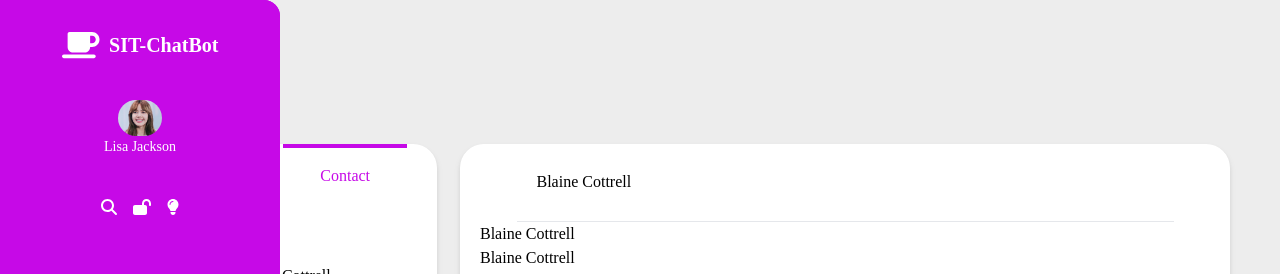
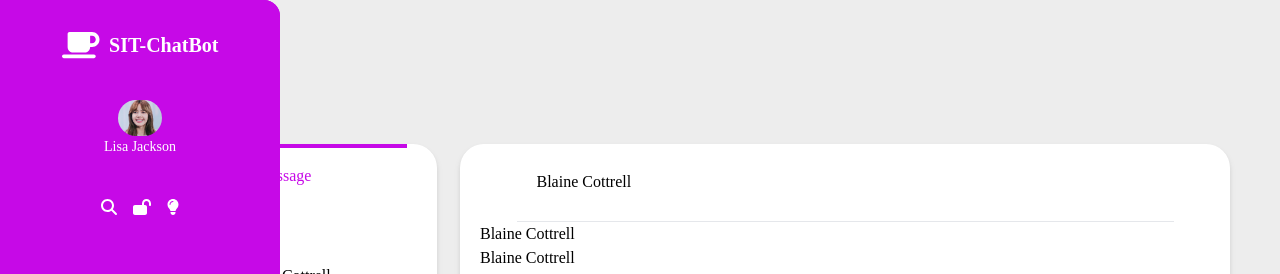
Before and after one commit to INT-365-Project/FrontEnd, a Next.js app: page /chat in a window 1280 px wide. Shown: the top 274 px of the page. Built offline with nearby package versions, Linux system fonts and the light colour scheme.

Commit message:
[fix] Chat mobile

```diff
--- a/components/Chat/index.tsx
+++ b/components/Chat/index.tsx
@@ -74,16 +74,21 @@ const Chat = () => {
       <div className=' min-h-[80vh] mt-[35px] flex flex-col lg:flex-row'>
           <div className='lg:w-[30%] lg:h-auto'>
            <div className='w-[93%] lg:h-full bg-white rounded-3xl drop-shadow-md'>
-                      <div className='flex justify-between px-[30px] pb-[20px] h-[80px]'>
-                        <button onClick={()=>setButtonClick(true)} className={`${buttonClick ? 'border-t-4 text-purple'  : '' } border-purple w-[50%] `}>Message</button>
-                       <button onClick={()=>setButtonClick(false)} className={`${!buttonClick ? 'border-t-4 text-purple' : '' }  border-purple  w-[50%] `}>Contact</button>
+                      <div className='flex justify-center px-[30px] pb-[20px] h-[80px]'>
+                        <button onClick={()=>setButtonClick(true)} className={`${'border-t-4 text-purple'  } border-purple w-full `}>Message</button>
+                       {/* <button onClick={()=>setButtonClick(false)} className={`${!buttonClick ? 'border-t-4 text-purple' : '' }  border-purple  w-[50%] `}>Contact</button> */}
                        </div>
-                       {!isOpen ? <div className='pt-[30px] space-y-[32px] flex flex-col overflow-y-scroll h-[500px]'>
+                       <div className=' hidden pt-[30px] space-y-[32px] lg:flex flex-col overflow-y-scroll h-[500px]'>
+                            {mockUsers.map(u=>{
+                              return <button key={u.uid} className="p-[10px] w-[50%] mx-auto">{u.user}</button>
+                            })}
+                       </div>
+                       {!isOpen ? <div className='lg:hidden pt-[30px] space-y-[32px] flex flex-col overflow-y-scroll h-[500px]'>
                             {mockUsers.map(u=>{
                               return <button key={u.uid} className="p-[10px] w-[50%] mx-auto" onClick={()=>{setIsOpen(true)}}>{u.user}</button>
                             })}
                        </div>:
-                       <div className='pt-[30px] space-y-[32px] flex flex-col overflow-y-scroll h-[500px] pl-[30px] pb-[20px]'>
+                       <div className='pt-[30px] lg:hidden space-y-[32px] flex flex-col overflow-y-scroll h-[500px] pl-[30px] pb-[20px]'>
                        <p>Blaine Cottrell</p>
                         <p>Blaine Cottrell</p>
                         <p>Blaine Cottrell</p>
```
